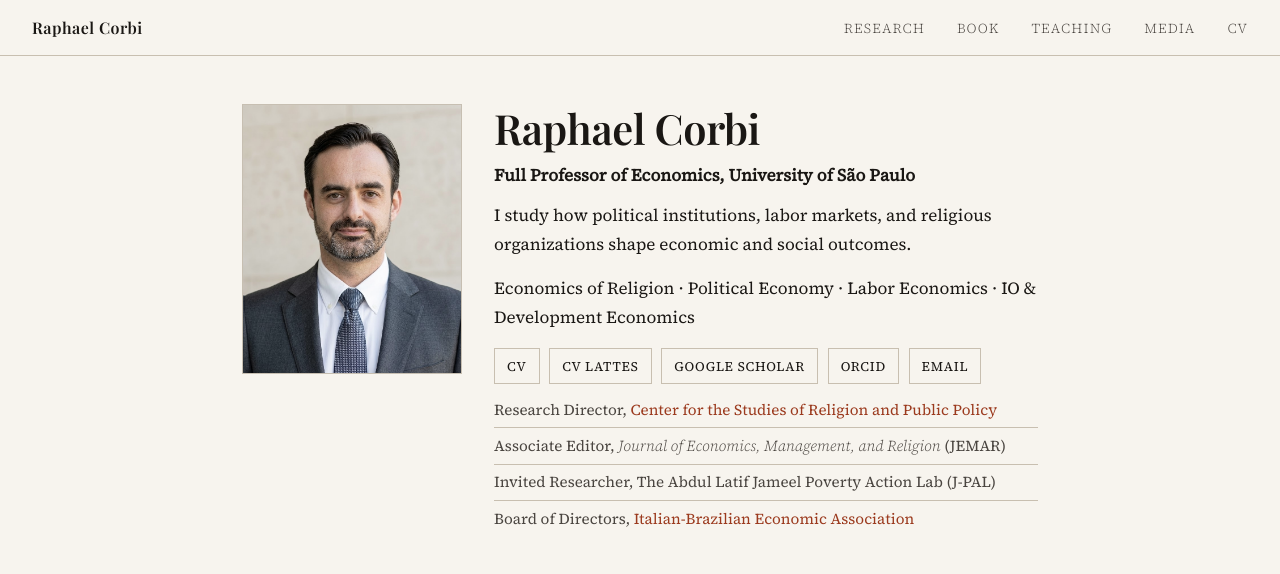
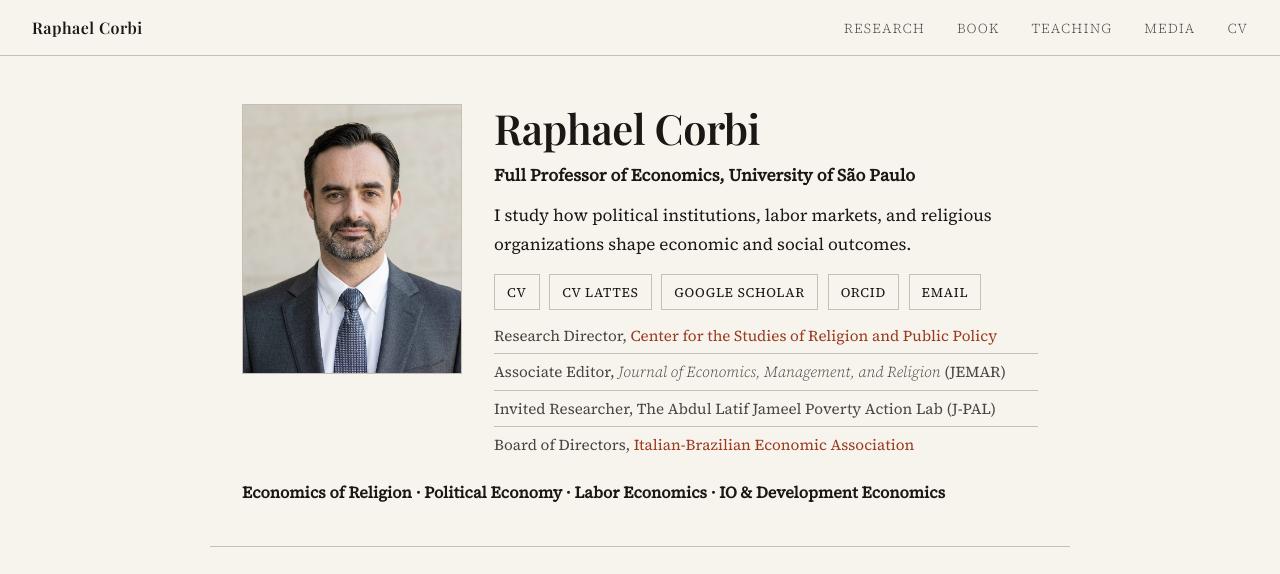
Before and after one commit to RaphaelCorbi/raphaelcorbi.github.io, a plain HTML site: page index.html in a window 1280 px wide. Shown: the top 574 px of the page. Drawn offline with nearby package versions, Linux system fonts and the light colour scheme; a web font is replaced by a local one.

Commit message:
Show research interests in a bold row

```diff
--- a/index.html
+++ b/index.html
@@ -87,6 +87,8 @@
     #home { padding-top: 3rem; padding-bottom: 2.5rem; gap: 2rem; }
     .hero-position { font-weight: 600; margin-bottom: .65rem; }
     .hero-intro { margin-bottom: 1rem; }
+    .hero-fields { grid-column: 1 / -1; font-size: 1rem; }
+    #home { row-gap: 1rem; }
     .hero-affiliations { margin-top: .8rem; color: var(--ink-light); font-size: .9rem; }
     .hero-affiliations summary { cursor: pointer; }
     .hero-affiliations p { margin-top: .5rem; }
@@ -126,7 +128,6 @@
     <h1 class="fade-up delay-1">Raphael Corbi</h1>
     <p class="hero-position">Full Professor of Economics, University of São Paulo</p>
     <p class="hero-intro">I study how political institutions, labor markets, and religious organizations shape economic and social outcomes.</p>
-    <p class="hero-intro">Economics of Religion · Political Economy · Labor Economics · IO & Development Economics</p>
     <div class="hero-links fade-up delay-3">
       <a href="https://www.dropbox.com/scl/fi/gy3pnmwkf0uy7kp7uglpv/CV_Corbi-9.pdf?rlkey=mfo743uolweofqoqm2e9d415w&dl=0" target="_blank">CV</a>
       <a href="https://lattes.cnpq.br/0306001183992855">CV Lattes</a>
@@ -143,6 +144,7 @@
       <li>Board of Directors, <a href="https://www.aibe.website/" target="_blank">Italian-Brazilian Economic Association</a></li>
     </ul>
   </div>
+  <p class="hero-fields"><strong>Economics of Religion · Political Economy · Labor Economics · IO &amp; Development Economics</strong></p>
 </div>
 
 
```
